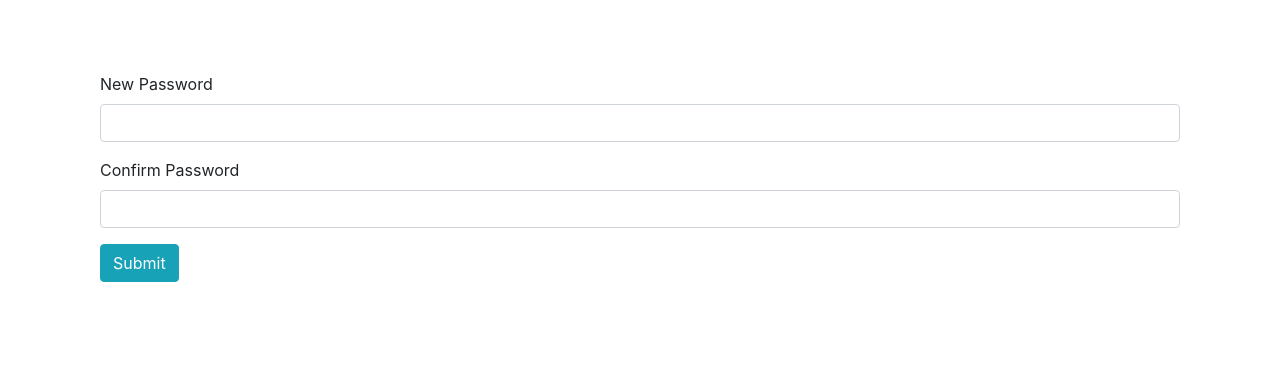
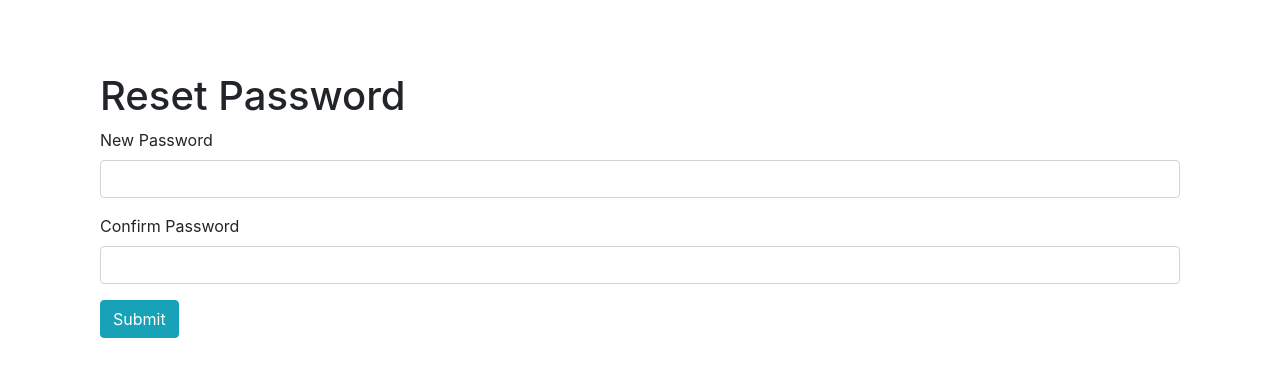
Before and after one commit to chiragsoni81245/Microblog, a Flask app: template app/templates/reset_password.html in a window 1280 px wide. Shown: the part 59-436 px from the top of the page. Run offline with Flask 2, Linux system fonts and the light colour scheme; the template is opened without the code that fills it: values that come from a table or form of the project are taken from there, others are empty; parts of the project's set-up code (start-up, migrations or seed data) failed here and were passed over; some libraries are stand-ins or nearby versions; some web fonts are replaced.

Commit message:
Update reset_password.html

```diff
--- a/app/templates/reset_password.html
+++ b/app/templates/reset_password.html
@@ -1,6 +1,7 @@
 {% extends "base.html" %}
 
 {% block content %}
+	<h1>Reset Password</h1>
 	<form action="" method="POST">
 		{{ form.hidden_tag() }}
 		<div class="form-group">
```
